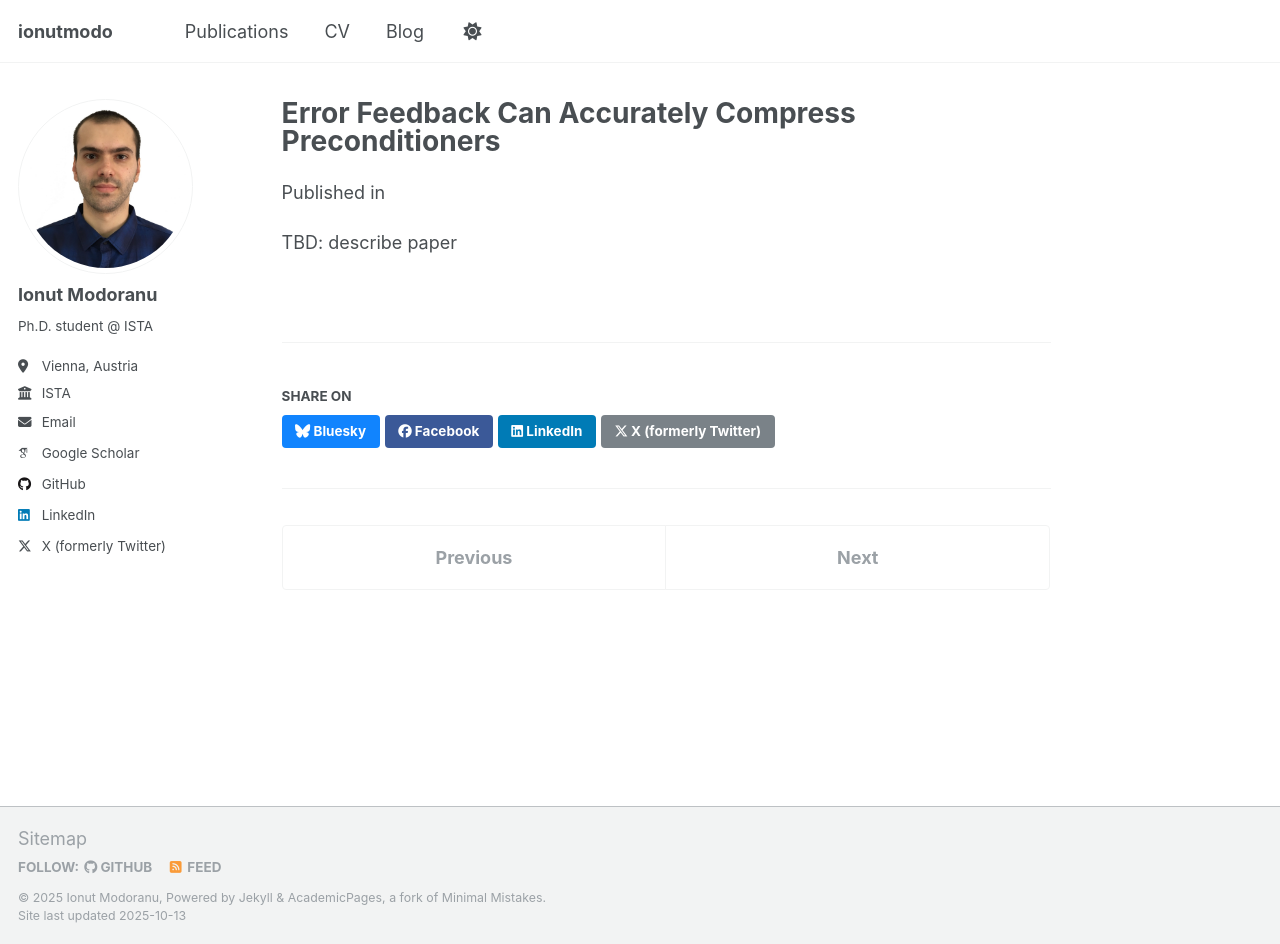
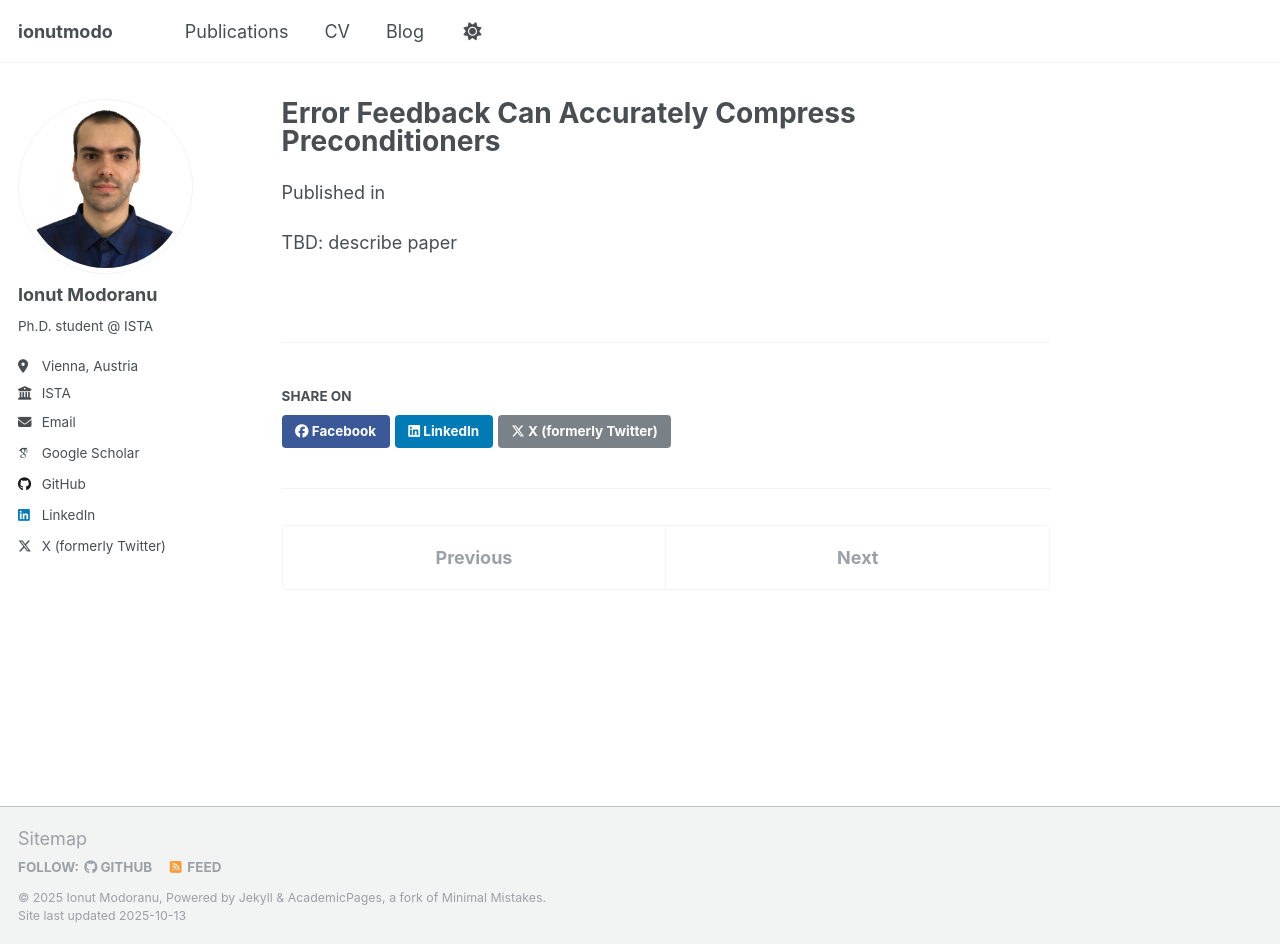
Before and after one commit to ionutmodo/ionutmodo.github.io, a Jekyll site: the page built from _publications/2023-06-EFCP.md, in a window 1280 px wide and 944 px high. Built offline with Jekyll 4.4.1, drawn with Linux system fonts in a browser that asks for light colours; some web fonts are replaced.

Commit message:
removed bluesky from share-on

```diff
--- a/_includes/social-share.html
+++ b/_includes/social-share.html
@@ -5,7 +5,7 @@
     <h4 class="page__share-title">{{ site.data.ui-text[site.locale].share_on_label | default: "Share on" }}</h4>
   {% endif %}
 
-  <a href="https://bsky.app/intent/compose?text={{ base_path }}{{ page.url }}" class="btn btn--bluesky" title="{{ site.data.ui-text[site.locale].share_on_label | default: 'Share on' }} Bluesky"><i class="fab fa-bluesky" aria-hidden="true"></i><span> Bluesky</span></a>
+<!--  <a href="https://bsky.app/intent/compose?text={{ base_path }}{{ page.url }}" class="btn btn&#45;&#45;bluesky" title="{{ site.data.ui-text[site.locale].share_on_label | default: 'Share on' }} Bluesky"><i class="fab fa-bluesky" aria-hidden="true"></i><span> Bluesky</span></a>-->
 
   <a href="https://www.facebook.com/sharer/sharer.php?u={{ base_path }}{{ page.url }}" class="btn btn--facebook" title="{{ site.data.ui-text[site.locale].share_on_label | default: 'Share on' }} Facebook"><i class="fab fa-facebook" aria-hidden="true"></i><span> Facebook</span></a>
 
```
